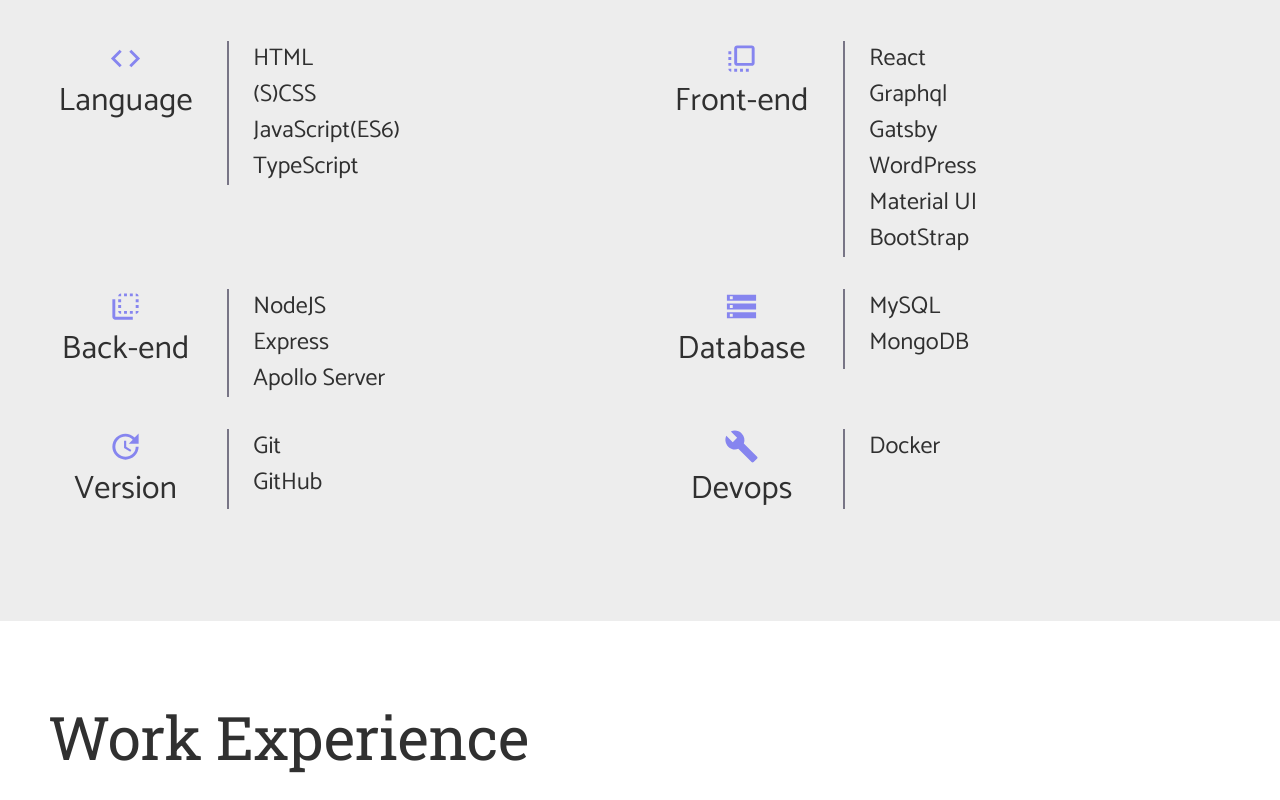
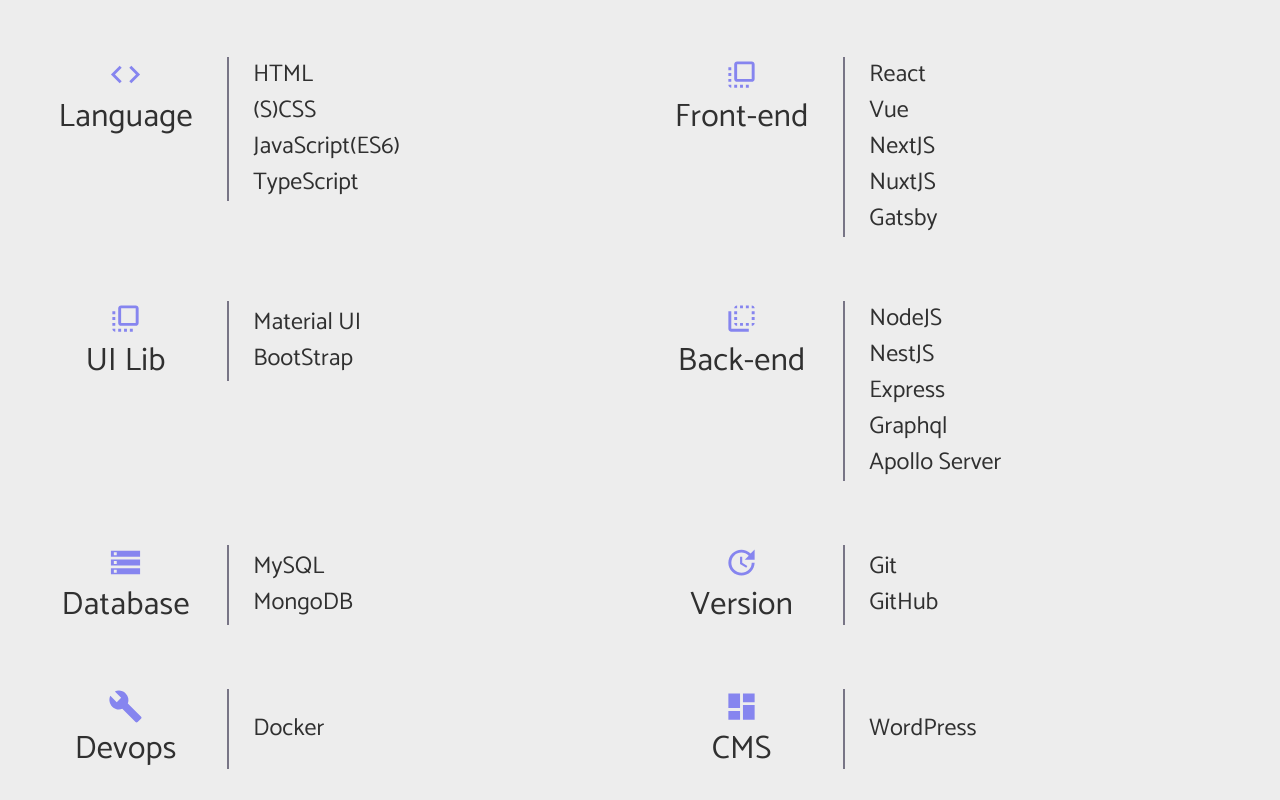
Before and after one commit to Dongongngg/portfolio-new, a React (Create React App) app: page / in a window 1280 px wide. Shown: the part 980-1780 px from the top of the page. Built offline with nearby package versions, Linux system fonts and the light colour scheme; a web font is replaced by a local one.

Commit message:
fix(clean code) (#1)
feat(close drawer on click)

```diff
--- a/src/assets/data.json
+++ b/src/assets/data.json
@@ -1,28 +1,23 @@
 {
   "skill": {
     "language": ["HTML", "(S)CSS", "JavaScript(ES6)", "TypeScript"],
-    "frontend": [
-      "React",
-      "Graphql",
-      "Gatsby",
-      "WordPress",
-      "Material UI",
-      "BootStrap"
-    ],
-    "backend": ["NodeJS", "Express", "Apollo Server"],
+    "frontend": ["React", "Vue", "NextJS", "NuxtJS", "Gatsby"],
+    "ui": ["Material UI", "BootStrap"],
+    "backend": ["NodeJS", "NestJS", "Express", "Graphql", "Apollo Server"],
     "database": ["MySQL", "MongoDB"],
     "devops": ["Docker"],
-    "version": ["Git", "GitHub"]
+    "version": ["Git", "GitHub"],
+    "CMS": ["WordPress"]
   },
   "work": [
     {
-      "title": "Junior full-stack developer",
+      "title": "Full-stack developer",
       "company": "Forexco. Management",
       "date": "Feb 2021 - Present",
       "location": "Wynyard",
       "desc": [
         "Develop, test, implement and maintain new user-facing features",
-        "Build and integrate APIs for various systems",
+        "Build and integrate APIs for/from CMS and CRM",
         "Design, develop and enhance automated reports for internal and external stakeholders",
         "Resolve coding issues, develop additional features and bug-fixes"
       ]
--- a/src/components/NavBar.tsx
+++ b/src/components/NavBar.tsx
@@ -1,3 +1,4 @@
+/* eslint-disable @typescript-eslint/no-explicit-any */
 import React, { useState } from 'react';
 //mui
 import {
@@ -17,6 +18,91 @@
 //icons
 import MenuIcon from '@material-ui/icons/Menu';
 import DescriptionIcon from '@material-ui/icons/Description';
+
+const naviItem = ['about', 'skill', 'work', 'projects'];
+//scroll to location - height of navbar
+const scrollToId = (id: string) => {
+  const target = document.getElementById(id);
+  const navBar = document.getElementById('nav-bar');
+
+  if (target) {
+    const destination = target.offsetTop - (navBar?.offsetHeight || 0);
+    window.scroll({ top: destination, behavior: 'smooth' });
+  }
+};
+
+const NavDrawer: React.FC<any> = ({ handleToggle }) => {
+  const classes = drawerStyles();
+  return (
+    <List className={classes.list}>
+      <ListSubheader className={classes.drawerTitle}>
+        <Typography variant='h5'>Call me James :)</Typography>
+      </ListSubheader>
+
+      <Divider />
+      {naviItem.map((e, i) => (
+        <ListItem
+          button
+          key={i}
+          onClick={() => {
+            scrollToId(e);
+            handleToggle(false);
+          }}
+          className={classes.listItem}
+        >
+          <ListItemIcon className={classes.listIcon}>
+            <DescriptionIcon />
+          </ListItemIcon>
+          <Typography variant='button'>{e}</Typography>
+        </ListItem>
+      ))}
+    </List>
+  );
+};
+
+const NavBar: React.FC = () => {
+  const classes = useStyles();
+
+  const [openNav, setOpenNav] = useState<boolean>(false);
+
+  const toggleDrawer = () => {
+    setOpenNav(!openNav);
+  };
+
+  return (
+    <AppBar position='fixed' className={classes.appBar} id='nav-bar'>
+      <Toolbar>
+        <Hidden smUp>
+          <MenuIcon onClick={toggleDrawer} />
+          <Drawer
+            anchor='left'
+            open={openNav}
+            onClose={toggleDrawer}
+            classes={{ paper: classes.drawerWrapper }}
+          >
+            <NavDrawer handleToggle={setOpenNav} />
+          </Drawer>
+        </Hidden>
+        <Hidden xsDown>
+          <Typography
+            variant='h6'
+            className={classes.title}
+            onClick={() => scrollToId('about')}
+          >
+            Jingfu Dong
+          </Typography>
+          {naviItem.map(e => (
+            <Button key={e} color='inherit' onClick={() => scrollToId(e)}>
+              {e}
+            </Button>
+          ))}
+        </Hidden>
+      </Toolbar>
+    </AppBar>
+  );
+};
+
+export default NavBar;
 
 const useStyles = makeStyles((theme: Theme) =>
   createStyles({
@@ -54,84 +140,3 @@
     color: theme.palette.text.disabled,
   },
 }));
-
-const naviItem = ['about', 'skill', 'work', 'projects'];
-//scroll to location - height of navbar
-const scrollToId = (props: string) => {
-  const target = document.getElementById(props);
-  const navBar = document.getElementById('nav-bar');
-
-  if (target) {
-    const destination = target.offsetTop - (navBar?.offsetHeight || 0);
-    window.scroll({ top: destination, behavior: 'smooth' });
-  }
-};
-const NavDrawer: React.FC = () => {
-  const classes = drawerStyles();
-  return (
-    <List className={classes.list}>
-      <ListSubheader className={classes.drawerTitle}>
-        <Typography variant='h5'>Jingfu Dong</Typography>
-      </ListSubheader>
-
-      <Divider />
-      {naviItem.map((e, i) => (
-        <ListItem
-          button
-          key={i}
-          onClick={() => scrollToId(e)}
-          className={classes.listItem}
-        >
-          <ListItemIcon className={classes.listIcon}>
-            <DescriptionIcon />
-          </ListItemIcon>
-          <Typography variant='button'>{e}</Typography>
-        </ListItem>
-      ))}
-    </List>
-  );
-};
-
-const NavBar: React.FC = () => {
-  const classes = useStyles();
-
-  const [openNav, setOpenNav] = useState<boolean>(false);
-
-  const toggleDrawer = () => {
-    setOpenNav(!openNav);
-  };
-
-  return (
-    <AppBar position='fixed' className={classes.appBar} id='nav-bar'>
-      <Toolbar>
-        <Hidden smUp>
-          <MenuIcon onClick={toggleDrawer} />
-          <Drawer
-            anchor='left'
-            open={openNav}
-            onClose={toggleDrawer}
-            classes={{ paper: classes.drawerWrapper }}
-          >
-            <NavDrawer />
-          </Drawer>
-        </Hidden>
-        <Hidden xsDown>
-          <Typography
-            variant='h6'
-            className={classes.title}
-            onClick={() => scrollToId('about')}
-          >
-            Jingfu Dong
-          </Typography>
-          {naviItem.map(e => (
-            <Button key={e} color='inherit' onClick={() => scrollToId(e)}>
-              {e}
-            </Button>
-          ))}
-        </Hidden>
-      </Toolbar>
-    </AppBar>
-  );
-};
-
-export default NavBar;
--- a/src/components/SkillHolder.tsx
+++ b/src/components/SkillHolder.tsx
@@ -9,23 +9,11 @@
 import StorageIcon from '@material-ui/icons/Storage';
 import UpdateIcon from '@material-ui/icons/Update';
 import BuildIcon from '@material-ui/icons/Build';
+import DashboardIcon from '@material-ui/icons/Dashboard';
 //components
 import SubTitle from './Title';
 //data
 import data from '../assets/data.json';
-const useStyles = makeStyles((theme: Theme) => ({
-  typeWrapper: {
-    paddingTop: theme.spacing(2),
-    paddingBottom: theme.spacing(2),
-  },
-  typeTitleWrapper: {
-    textAlign: 'center',
-    borderRight: `2px solid ${theme.palette.divider}`,
-  },
-
-  title: {},
-  typeContentWrapper: {},
-}));
 
 const SkillHolder: React.FC = () => {
   const classes = useStyles();
@@ -38,12 +26,10 @@
             <Grid item xs={6} md={4} className={classes.typeTitleWrapper}>
               <Container maxWidth='lg'>
                 <CodeIcon fontSize='large' color='secondary' />
-                <Typography variant='h4' className={classes.title}>
-                  Language
-                </Typography>
+                <Typography variant='h4'>Language</Typography>
               </Container>
             </Grid>
-            <Grid item xs={6} md={8}>
+            <Grid item xs={6} md={8} className={classes.typeContentWrapper}>
               <Container maxWidth='lg'>
                 {data.skill.language.map((e, i) => (
                   <Typography key={i} variant='h5'>
@@ -59,12 +45,10 @@
             <Grid item xs={6} md={4} className={classes.typeTitleWrapper}>
               <Container maxWidth='lg'>
                 <FlipToFrontIcon fontSize='large' color='secondary' />
-                <Typography variant='h4' className={classes.title}>
-                  Front-end
-                </Typography>
+                <Typography variant='h4'>Front-end</Typography>
               </Container>
             </Grid>
-            <Grid item xs={6} md={8}>
+            <Grid item xs={6} md={8} className={classes.typeContentWrapper}>
               <Container maxWidth='lg'>
                 {data.skill.frontend.map((e, i) => (
                   <Typography key={i} variant='h5'>
@@ -79,13 +63,30 @@
           <Grid container>
             <Grid item xs={6} md={4} className={classes.typeTitleWrapper}>
               <Container maxWidth='lg'>
-                <FlipToBackIcon fontSize='large' color='secondary' />
-                <Typography variant='h4' className={classes.title}>
-                  Back-end
-                </Typography>
+                <FlipToFrontIcon fontSize='large' color='secondary' />
+                <Typography variant='h4'>UI Lib</Typography>
               </Container>
             </Grid>
-            <Grid item xs={6} md={8}>
+            <Grid item xs={6} md={8} className={classes.typeContentWrapper}>
+              <Container maxWidth='lg'>
+                {data.skill.ui.map((e, i) => (
+                  <Typography key={i} variant='h5'>
+                    {e}
+                  </Typography>
+                ))}
+              </Container>
+            </Grid>
+          </Grid>
+        </Grid>
+        <Grid item xs={12} md={6} className={classes.typeWrapper}>
+          <Grid container>
+            <Grid item xs={6} md={4} className={classes.typeTitleWrapper}>
+              <Container maxWidth='lg'>
+                <FlipToBackIcon fontSize='large' color='secondary' />
+                <Typography variant='h4'>Back-end</Typography>
+              </Container>
+            </Grid>
+            <Grid item xs={6} md={8} className={classes.typeContentWrapper}>
               <Container maxWidth='lg'>
                 {data.skill.backend.map((e, i) => (
                   <Typography key={i} variant='h5'>
@@ -101,12 +102,10 @@
             <Grid item xs={6} md={4} className={classes.typeTitleWrapper}>
               <Container maxWidth='lg'>
                 <StorageIcon fontSize='large' color='secondary' />
-                <Typography variant='h4' className={classes.title}>
-                  Database
-                </Typography>
+                <Typography variant='h4'>Database</Typography>
               </Container>
             </Grid>
-            <Grid item xs={6} md={8}>
+            <Grid item xs={6} md={8} className={classes.typeContentWrapper}>
               <Container maxWidth='lg'>
                 {data.skill.database.map((e, i) => (
                   <Typography key={i} variant='h5'>
@@ -122,12 +121,10 @@
             <Grid item xs={6} md={4} className={classes.typeTitleWrapper}>
               <Container maxWidth='lg'>
                 <UpdateIcon fontSize='large' color='secondary' />
-                <Typography variant='h4' className={classes.title}>
-                  Version
-                </Typography>
+                <Typography variant='h4'>Version</Typography>
               </Container>
             </Grid>
-            <Grid item xs={6} md={8}>
+            <Grid item xs={6} md={8} className={classes.typeContentWrapper}>
               <Container maxWidth='lg'>
                 {data.skill.version.map((e, i) => (
                   <Typography key={i} variant='h5'>
@@ -143,14 +140,31 @@
             <Grid item xs={6} md={4} className={classes.typeTitleWrapper}>
               <Container maxWidth='lg'>
                 <BuildIcon fontSize='large' color='secondary' />
-                <Typography variant='h4' className={classes.title}>
-                  Devops
-                </Typography>
+                <Typography variant='h4'>Devops</Typography>
               </Container>
             </Grid>
-            <Grid item xs={6} md={8}>
+            <Grid item xs={6} md={8} className={classes.typeContentWrapper}>
               <Container maxWidth='lg'>
                 {data.skill.devops.map((e, i) => (
+                  <Typography key={i} variant='h5'>
+                    {e}
+                  </Typography>
+                ))}
+              </Container>
+            </Grid>
+          </Grid>
+        </Grid>
+        <Grid item xs={12} md={6} className={classes.typeWrapper}>
+          <Grid container>
+            <Grid item xs={6} md={4} className={classes.typeTitleWrapper}>
+              <Container maxWidth='lg'>
+                <DashboardIcon fontSize='large' color='secondary' />
+                <Typography variant='h4'>CMS</Typography>
+              </Container>
+            </Grid>
+            <Grid item xs={6} md={8} className={classes.typeContentWrapper}>
+              <Container maxWidth='lg'>
+                {data.skill.CMS.map((e, i) => (
                   <Typography key={i} variant='h5'>
                     {e}
                   </Typography>
@@ -165,3 +179,22 @@
 };
 
 export default SkillHolder;
+
+const useStyles = makeStyles((theme: Theme) => ({
+  typeWrapper: {
+    paddingTop: theme.spacing(4),
+    paddingBottom: theme.spacing(4),
+    '@media(max-width:960px)': {
+      paddingTop: theme.spacing(2),
+      paddingBottom: theme.spacing(2),
+    },
+  },
+  typeTitleWrapper: {
+    textAlign: 'center',
+    borderRight: `2px solid ${theme.palette.divider}`,
+  },
+  typeContentWrapper: {
+    display: 'flex',
+    alignItems: 'center',
+  },
+}));
--- a/src/layouts/Portfolio.tsx
+++ b/src/layouts/Portfolio.tsx
@@ -1,27 +1,6 @@
 import React from 'react';
 //mui
 import { makeStyles } from '@material-ui/core/styles';
-
-const useStyles = makeStyles(theme => ({
-  root: {
-    paddingTop: theme.spacing(10),
-    paddingBottom: theme.spacing(12),
-    '@media(max-width:960px)': {
-      paddingTop: theme.spacing(5),
-      paddingBottom: theme.spacing(6),
-    },
-  },
-  banner: {
-    paddingTop: theme.spacing(16),
-    paddingBottom: theme.spacing(12),
-    '@media(max-width:960px)': {
-      paddingTop: theme.spacing(11),
-      paddingBottom: theme.spacing(6),
-    },
-  },
-  skill: { backgroundColor: theme.palette.background.paper },
-  project: { backgroundColor: theme.palette.background.paper },
-}));
 
 interface MyProps {
   banner?: React.ReactNode;
@@ -52,4 +31,26 @@
     </main>
   );
 };
+
 export default Portfolio;
+
+const useStyles = makeStyles(theme => ({
+  root: {
+    paddingTop: theme.spacing(10),
+    paddingBottom: theme.spacing(12),
+    '@media(max-width:960px)': {
+      paddingTop: theme.spacing(5),
+      paddingBottom: theme.spacing(6),
+    },
+  },
+  banner: {
+    paddingTop: theme.spacing(16),
+    paddingBottom: theme.spacing(12),
+    '@media(max-width:960px)': {
+      paddingTop: theme.spacing(11),
+      paddingBottom: theme.spacing(6),
+    },
+  },
+  skill: { backgroundColor: theme.palette.background.paper },
+  project: { backgroundColor: theme.palette.background.paper },
+}));
--- a/src/pages/LandingPage.tsx
+++ b/src/pages/LandingPage.tsx
@@ -15,16 +15,13 @@
   return (
     <>
       <CssBaseline />
-
       <NavBar />
-
       <PortfolioLayout
         banner={<Banner />}
         skill={<SkillHolder />}
         work={<WorkExpHolder />}
         project={<ProjectHolder />}
       />
-
       <footer>
         <Footer />
       </footer>
```
Also changed, not shown: src/components/Banner.tsx (+43 -43 lines), src/components/Footer.tsx (+34 -21 lines), src/components/ProjectHolder.tsx (+27 -26 lines), src/components/Title.tsx (+9 -8 lines), src/components/WorkExpHolder.tsx (+32 -32 lines), src/pages/NotFoundPage.tsx (+10 -10 lines), .eslintrc.js, 1 other file (tests, documents, lock files or other folders).
